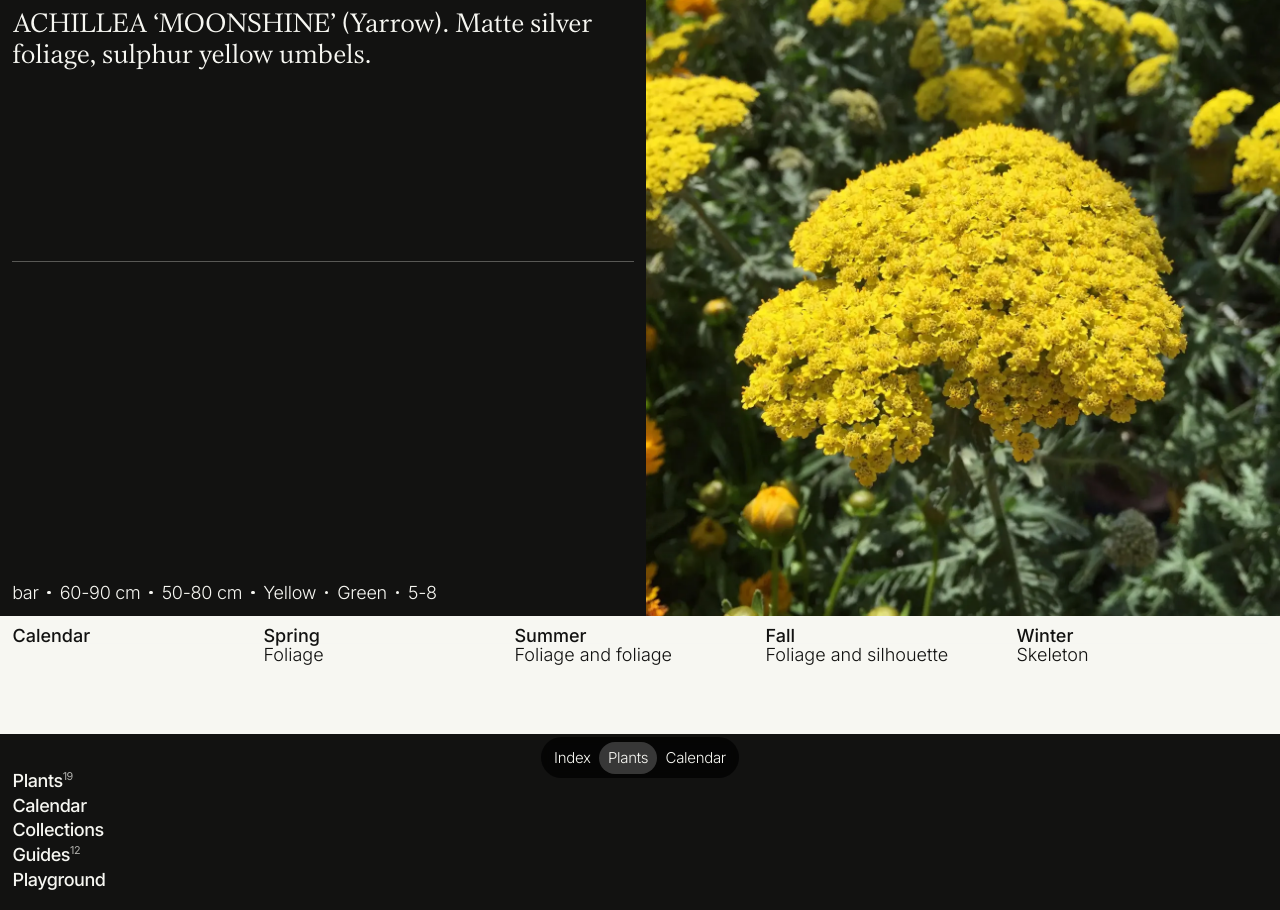
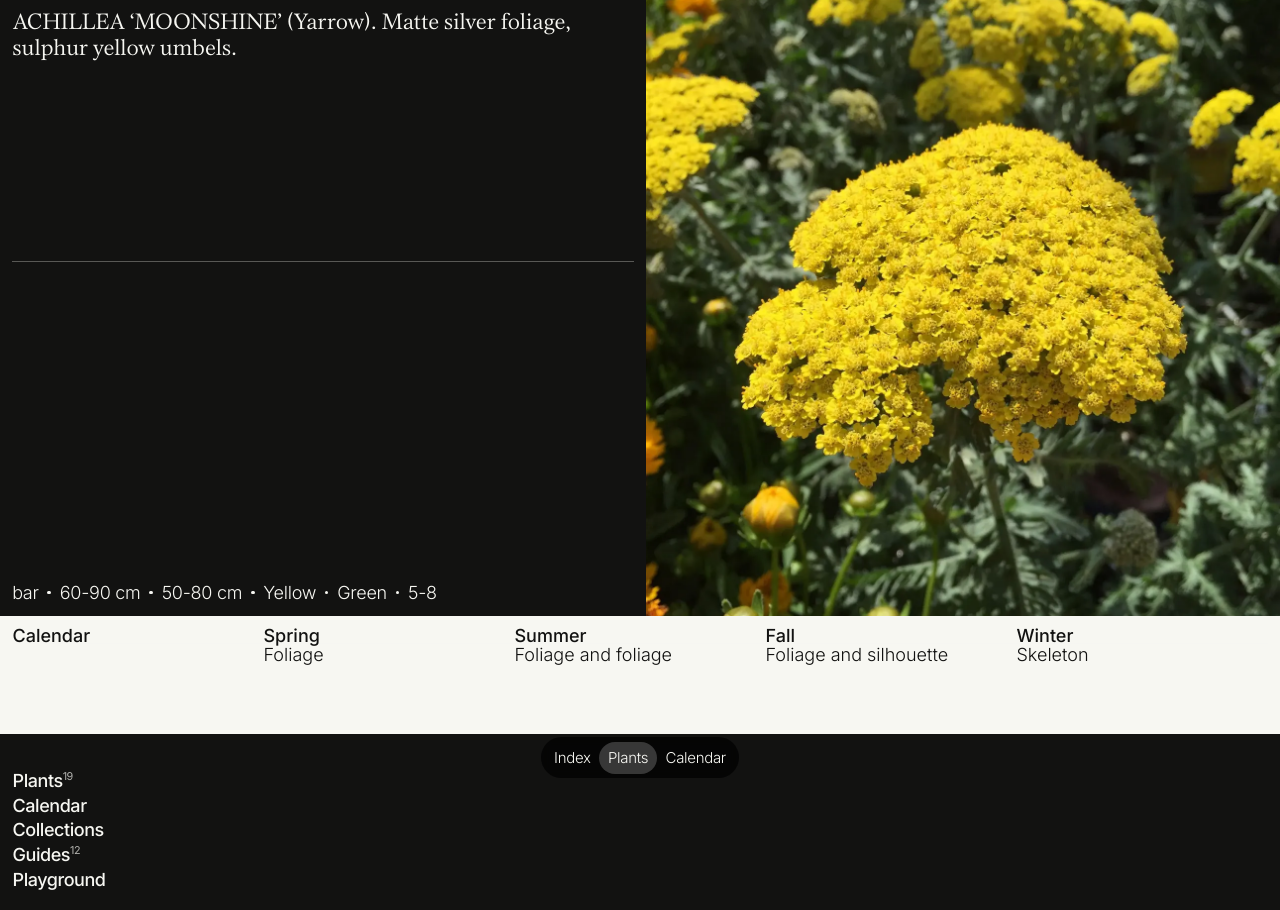
Before and after one commit to bobbyvanrijn/hardyards, a Next.js app: page /plants/achillea-moonshine in a window 1280 px wide. Built offline with nearby package versions, Linux system fonts and the light colour scheme.

Commit message:
feat: smaller font

```diff
--- a/styles/globals.css
+++ b/styles/globals.css
@@ -158,11 +158,11 @@ a {
 }
 
 h1, h2, h3, h4, h5, .lead {
-    --leading-lineheight: var(--type-lg);
-    font-size: var(--type-md);
-    line-height: var(--type-md);
+    --leading-lineheight: var(--type-md);
+    font-size: var(--type-sm);
+    line-height: var(--type-sm);
     margin-top: 0;
-    margin-bottom: var(--type-md);
+    margin-bottom: var(--type-sm);
 
     font-weight: var(--font-weight-normal);
     font-feature-settings: 'case' on;
```
